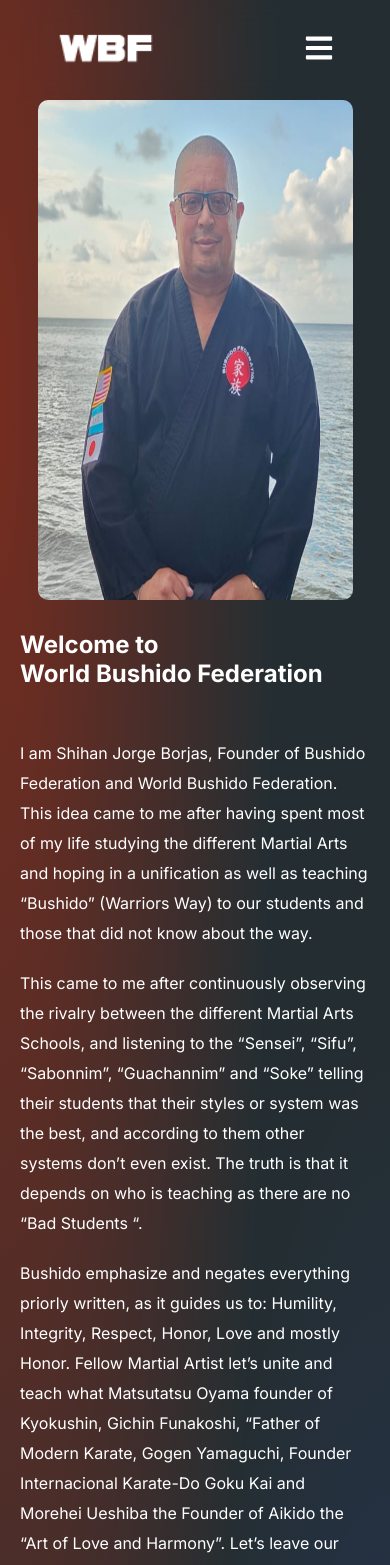
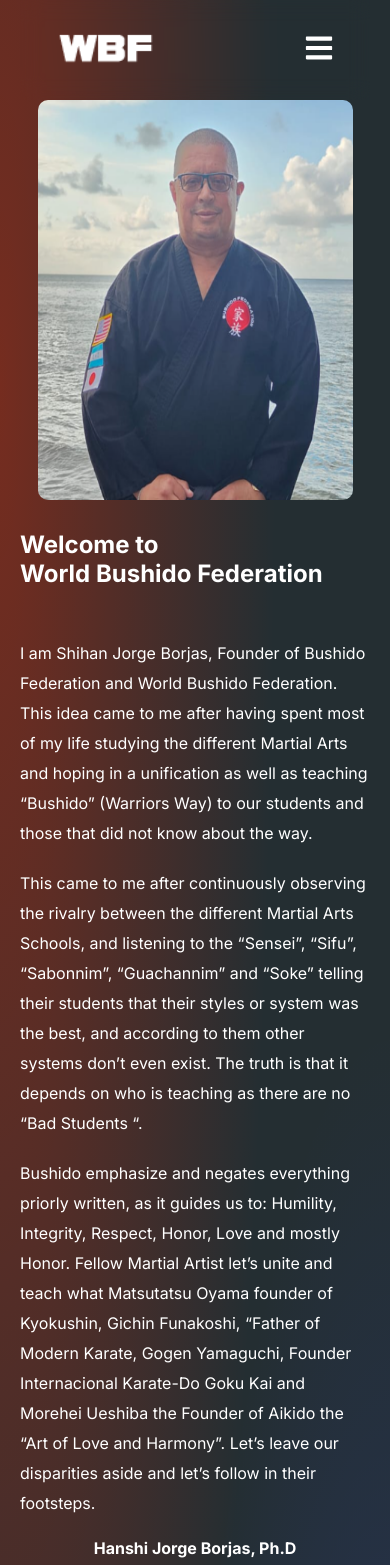
Before and after one commit to FerZva/world-bushido-federation-landingpage, a Next.js app: page /about in a window 390 px wide. Shown: the top 1565 px of the page. Built offline with nearby package versions, Linux system fonts and the light colour scheme.

Commit message:
Ficing image size

```diff
--- a/src/app/about/page.js
+++ b/src/app/about/page.js
@@ -30,7 +30,7 @@
             Bushido emphasize and negates everything priorly written, as it guides us to: Humility, Integrity, Respect, Honor, Love and mostly Honor. Fellow Martial Artist let’s unite and teach what Matsutatsu Oyama founder of Kyokushin, Gichin Funakoshi, “Father of Modern Karate, Gogen Yamaguchi, Founder Internacional Karate-Do Goku Kai and Morehei Ueshiba the Founder of Aikido the “Art of Love and Harmony”. Let’s leave our disparities aside and let’s follow in their footsteps.
           </p>
           <br />
-          <h4 className='container_CEO-section_description-container_signed'>Shihan Jorge Borjas, Ph.D</h4>
+          <h4 className='container_CEO-section_description-container_signed'>Hanshi Jorge Borjas, Ph.D</h4>
         </div>
       </section>
 
--- a/src/app/styles/styles.scss
+++ b/src/app/styles/styles.scss
@@ -530,12 +530,12 @@
                 align-items: center;
                 &_image {
                     width: 90%;
-                    height: 500px;
+                    height: 400px;
                     border-radius: 10px;
                     margin-bottom: 30px;
 
                     @media screen and (max-width: 1100px) {
-                       min-height: 350px;
+                       min-height: 300px;
                     }
                 }
             }
```
